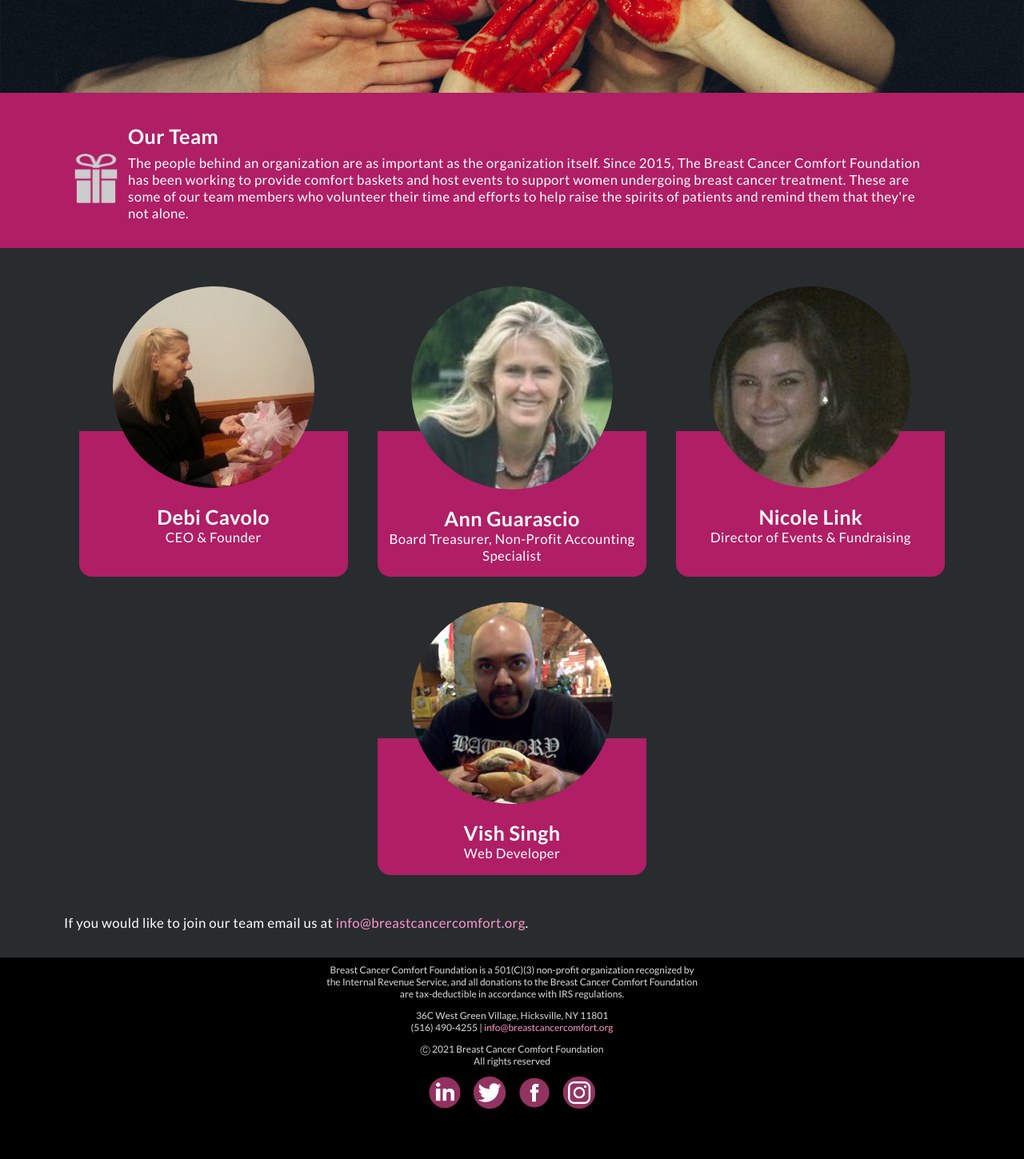
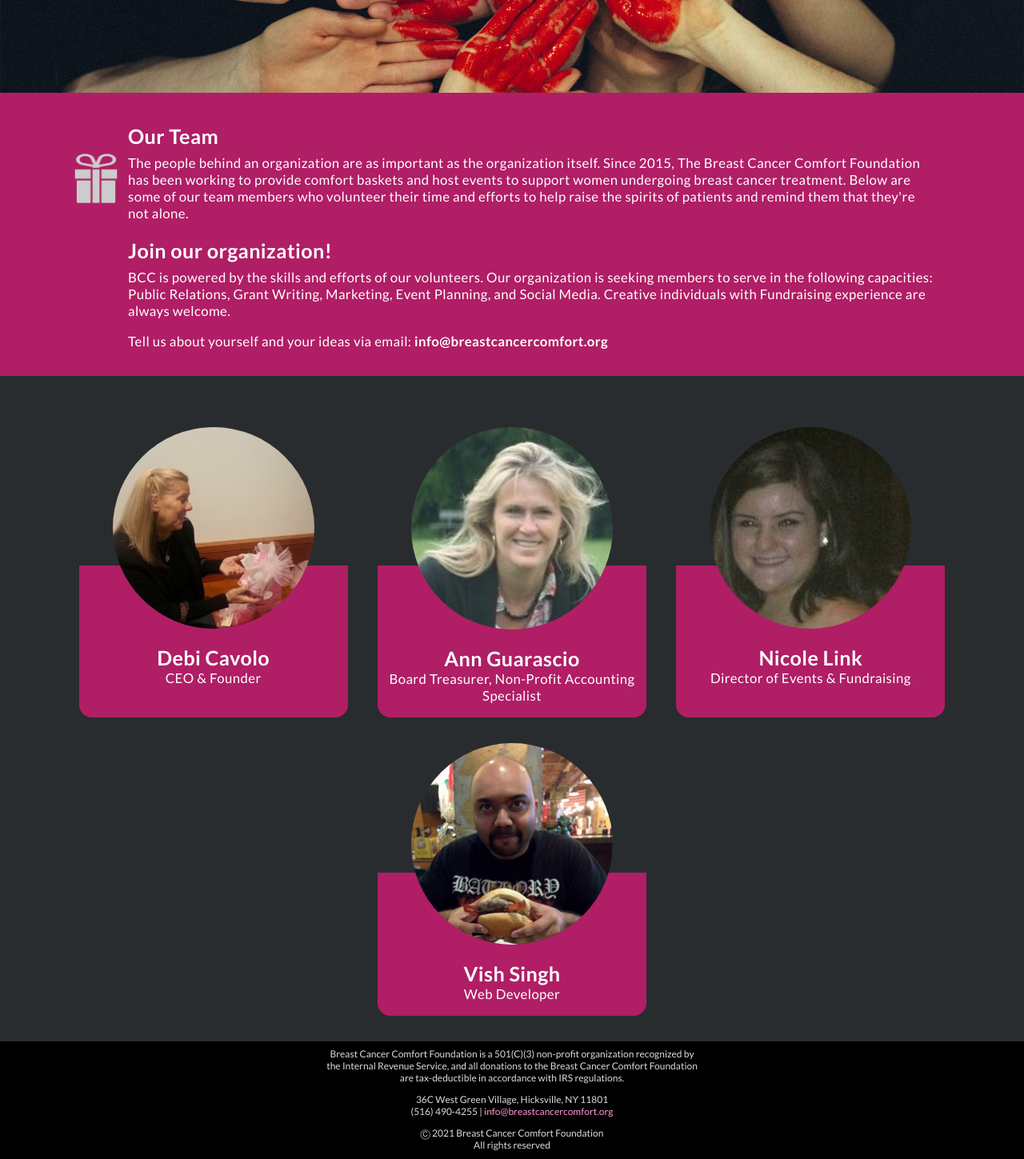
Before and after one commit to vishalicious213/bcc-v2, a Next.js app: page /team in a window 1280 px wide. Shown: the part 561-2010 px from the top of the page at 80% size. Before the commit the page ends 1971 px from the top, so only its background shows below. Built offline with nearby package versions, Linux system fonts and the light colour scheme.

Commit message:
team: added Join Our Organization blurb

```diff
--- a/pages/team.js
+++ b/pages/team.js
@@ -30,14 +30,14 @@ export default function Team() {
                 </div>
                 <div className='gift-text-container'>
                     <h2 className='h2'>Our Team</h2>
-              <p className='no-space-above'>The people behind an organization are as important as the organization itself. Since 2015, The Breast Cancer Comfort Foundation has been working to provide comfort baskets and host events to support women undergoing breast cancer treatment. These are some of our team members who volunteer their time and efforts to help raise the spirits of patients and remind them that they're not alone.</p>
+                    <p className='no-space-above'>The people behind an organization are as important as the organization itself. Since 2015, The Breast Cancer Comfort Foundation has been working to provide comfort baskets and host events to support women undergoing breast cancer treatment. Below are some of our team members who volunteer their time and efforts to help raise the spirits of patients and remind them that they're not alone.</p>
+                    <h2 className='h2'>Join our organization!</h2>
+                    <p className='no-space-above'>BCC is powered by the skills and efforts of our volunteers. Our organization is seeking members to serve in the following capacities: Public Relations, Grant Writing, Marketing, Event Planning, and Social Media. Creative individuals with Fundraising experience are always welcome.</p>
+                    <p>Tell us about yourself and your ideas via email: <a id='email' href='mailto:info@breastcancercomfort.org'>info@breastcancercomfort.org</a></p>
                 </div>
             </section>
 
             <section className='grey-container'>
-                {/* <h2 className='h2'>Our Team</h2> */}
-                {/* <p>Do you want to help others fighting their battle with breast cancer?</p> */}
-
                 <section className='team'>
                     {team.map(person =>
                         <div key={person.id} className='person'>
@@ -47,18 +47,17 @@ export default function Team() {
                         </div>
                     )}
                 </section>
-
-                <p>If you would like to join our team email us at <a className='email'>info@breastcancercomfort.org</a>.</p>
             </section>
         </main>
 
         <style jsx>
             {`
-            .email {
-                color: #ff99cc;
+            #email {
+                color: white;
+                font-weight: 700;
             }
 
-            .email:hover {
+            #email:hover {
                 text-decoration: underline;
             }
 
@@ -77,9 +76,15 @@ export default function Team() {
                 flex-direction: column;
                 align-items: center;
                 width: 85%;
-                margin-bottom: 2rem;
+                margin-bottom: 1rem;
+                padding-top: 1rem;
                 background: linear-gradient(#292c2f 50%, #b01e65 50%);
                 border-radius: 1rem;
+            }
+
+            .person:hover {
+                background: #b01e65;
+                cursor: pointer;
             }
 
             .person-title {
```
Lines whose indentation alone changed are shown as unchanged.
